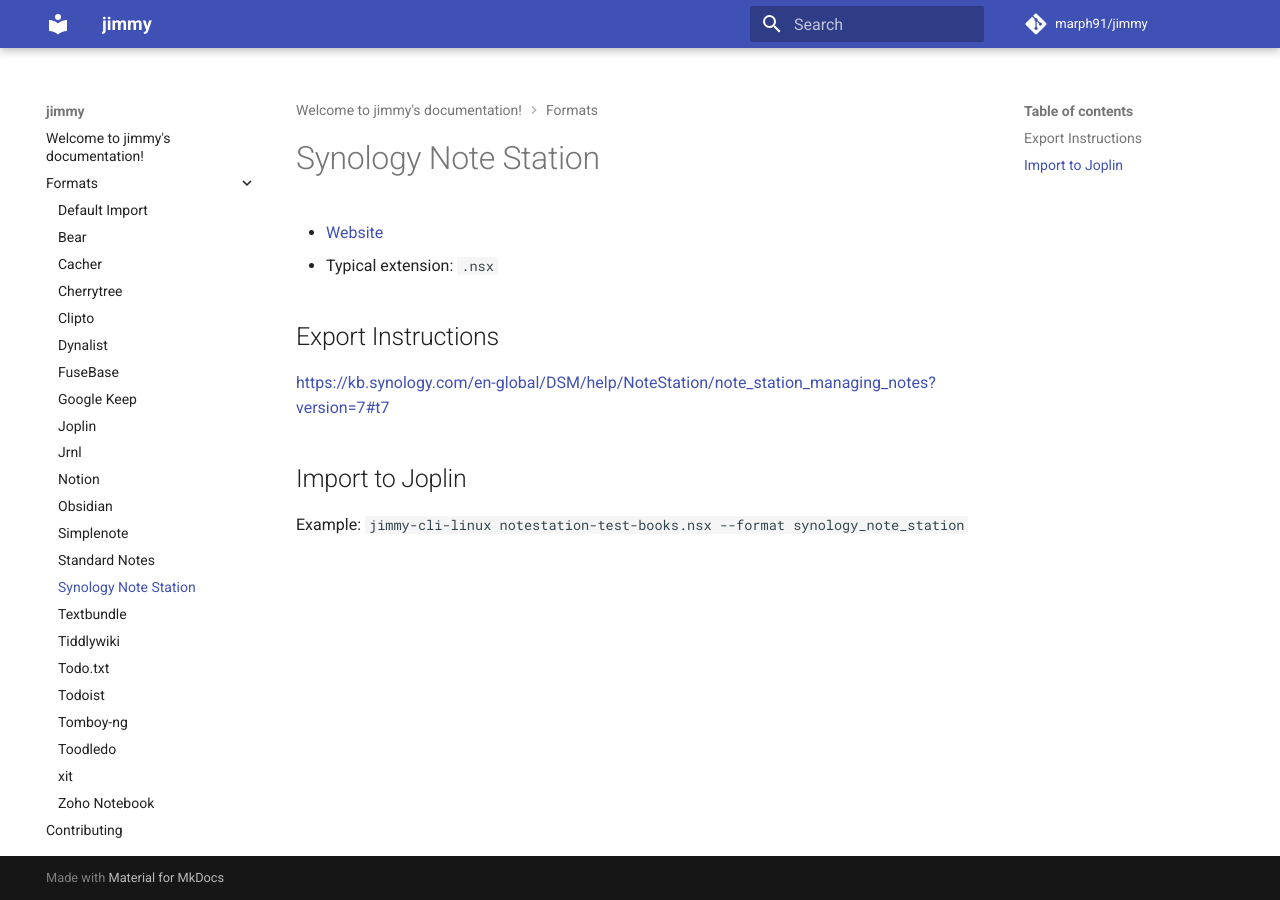
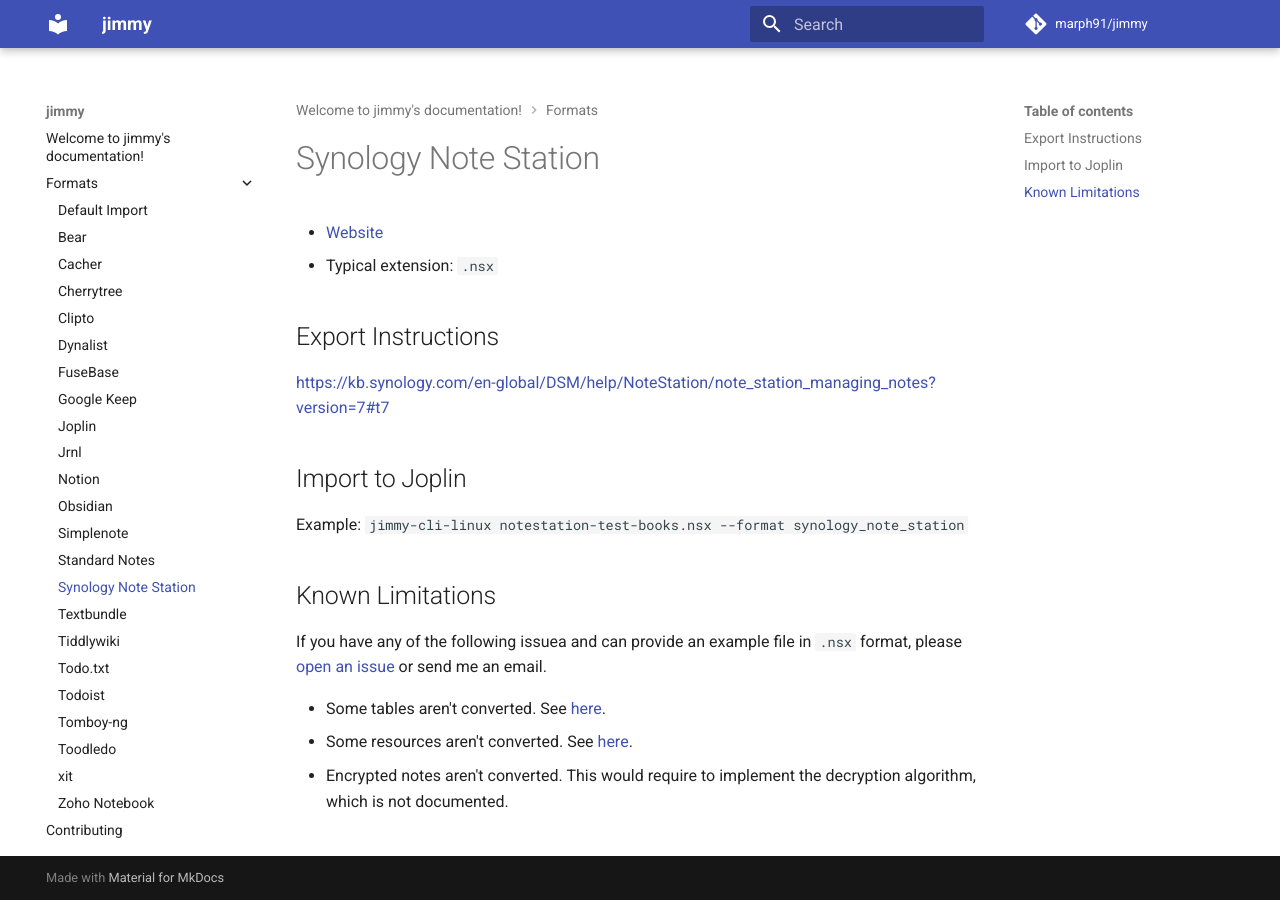
Before and after one commit to marph91/jimmy, an MkDocs documentation site: the page built from docs/formats/synology_note_station.md, in a window 1280 px wide. Built offline with MkDocs 1.6.1 and Material for MkDocs 9.7.7, drawn with Linux system fonts in a browser that asks for light colours; comment, search, counter and statistics services are not loaded.

Commit message:
document limitations from #6

```diff
--- a/docs/formats/synology_note_station.md
+++ b/docs/formats/synology_note_station.md
@@ -8,3 +8,11 @@
 ## Import to Joplin
 
 Example: `jimmy-cli-linux notestation-test-books.nsx --format synology_note_station`
+
+## Known Limitations
+
+If you have any of the following issuea and can provide an example file in `.nsx` format, please [open an issue](https://github.com/marph91/jimmy/issues/new/choose) or send me an email.
+
+- Some tables aren't converted. See [here](https://github.com/marph91/jimmy/issues/6#issuecomment-2184924515).
+- Some resources aren't converted. See [here](https://github.com/marph91/jimmy/issues/6#issuecomment-2184049255).
+- Encrypted notes aren't converted. This would require to implement the decryption algorithm, which is not documented.
```
